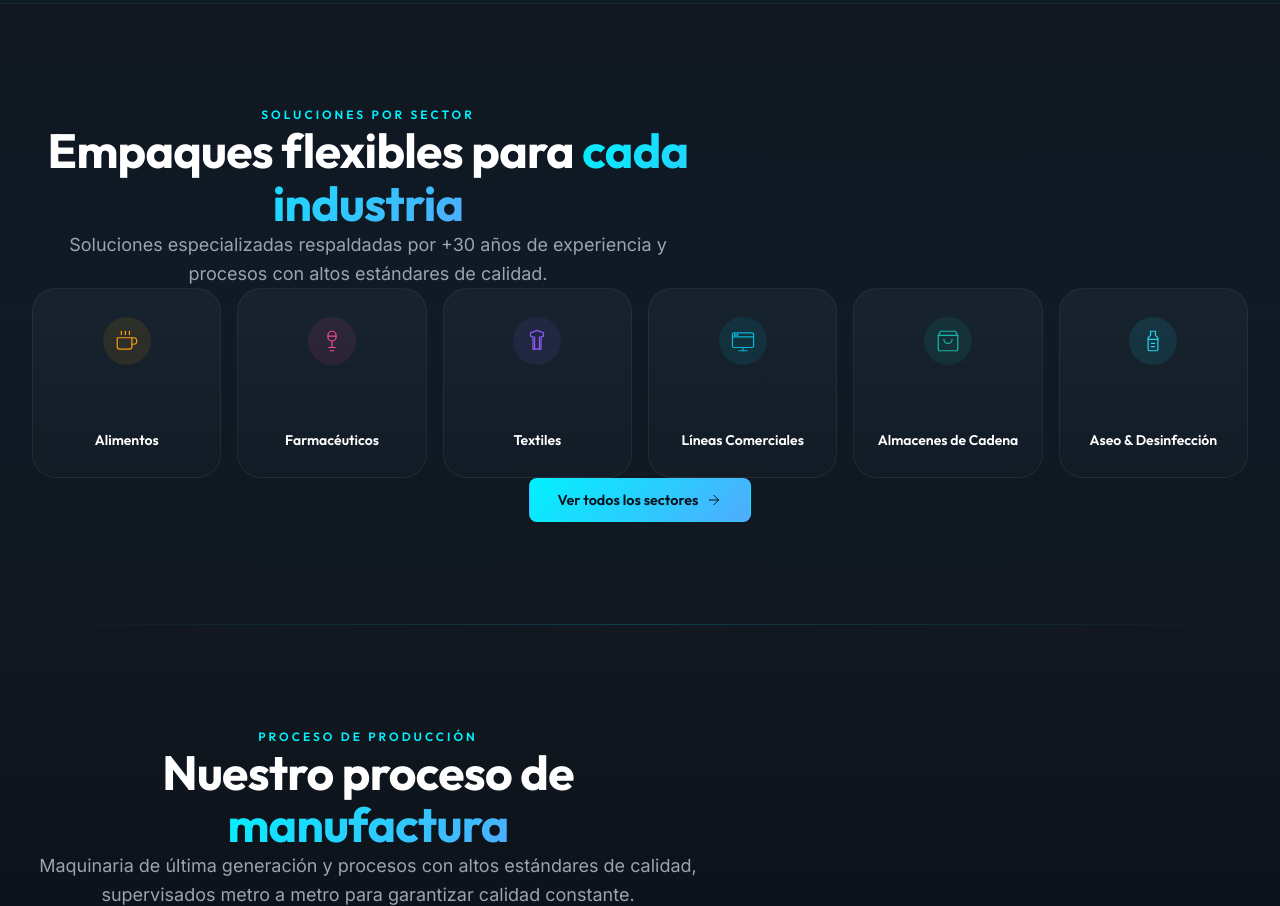
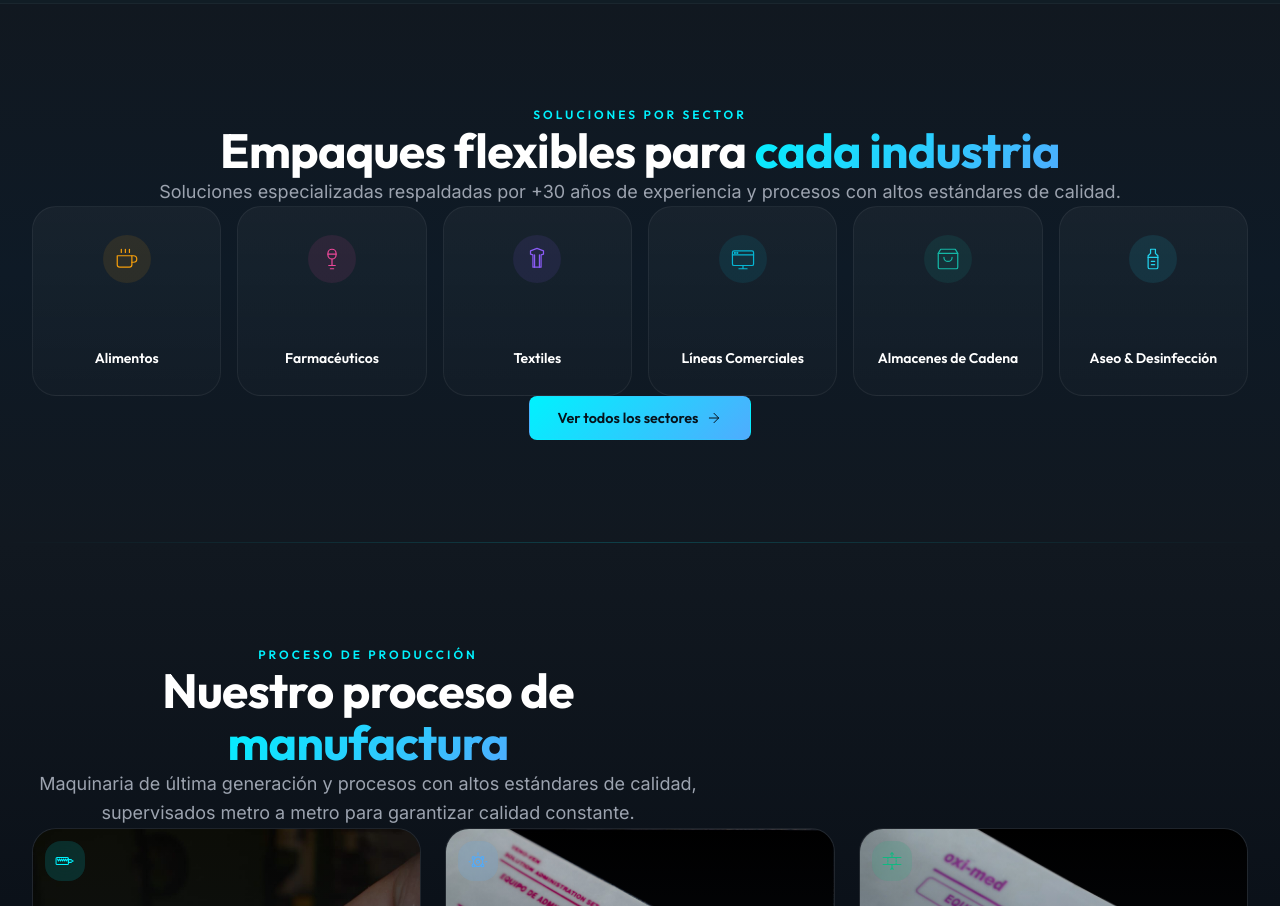
Before and after one commit to stevp93/proemflex-web, a Next.js app: page /proemflex-web/ in a window 1280 px wide. Shown: the part 1178-2084 px from the top of the page. Built offline with nearby package versions, Linux system fonts and the light colour scheme.

Commit message:
fix: padding noticias, centrado tarjeta BPF, eliminar duplicado ProductBand en Sectores, comentarios JSX corregidos

```diff
--- a/src/components/home/SectorsPreview.tsx
+++ b/src/components/home/SectorsPreview.tsx
@@ -35,7 +35,7 @@ export default function SectorsPreview() {
           whileInView={{ opacity: 1, y: 0 }}
           viewport={{ once: true, margin: "-80px" }}
           transition={{ duration: 0.6 }}
-          className="flex flex-col items-center text-center max-w-2xl mx-auto mb-12 sm:mb-14"
+          className="container-pf flex flex-col items-center text-center max-w-2xl mx-auto mb-12 sm:mb-14"
         >
           <p className="eyebrow mb-3">Soluciones por sector</p>
           <h2 className="h-section text-3xl sm:text-4xl md:text-5xl">
```
